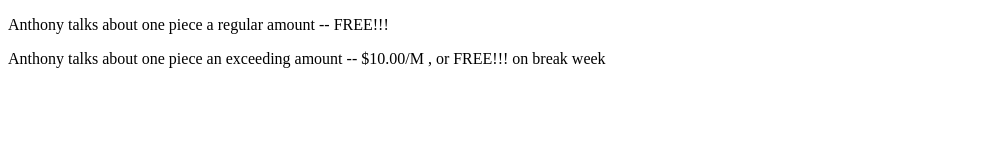
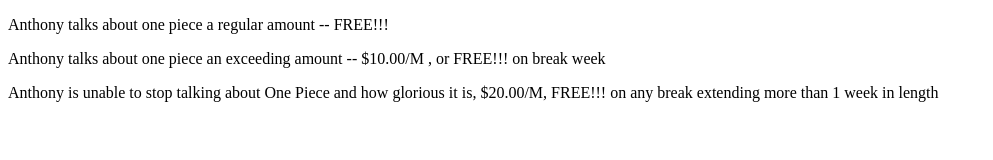
Before and after one commit to PapaStoney/GitAssign1, a plain HTML site: page products.html in a window 1280 px wide. Shown: the whole page, without its empty margins (0-993 px from the left). Drawn offline with Linux system fonts and the light colour scheme.

Commit message:
The third product has been added

```diff
--- a/products.html
+++ b/products.html
@@ -10,5 +10,8 @@
         <p>
             Anthony talks about one piece an exceeding amount -- $10.00/M , or FREE!!! on break week
         </p>
+        <p>
+            Anthony is unable to stop talking about One Piece and how glorious it is, $20.00/M, FREE!!! on any break extending more than 1 week in length
+        </p>
     </body>
 </html>
```
